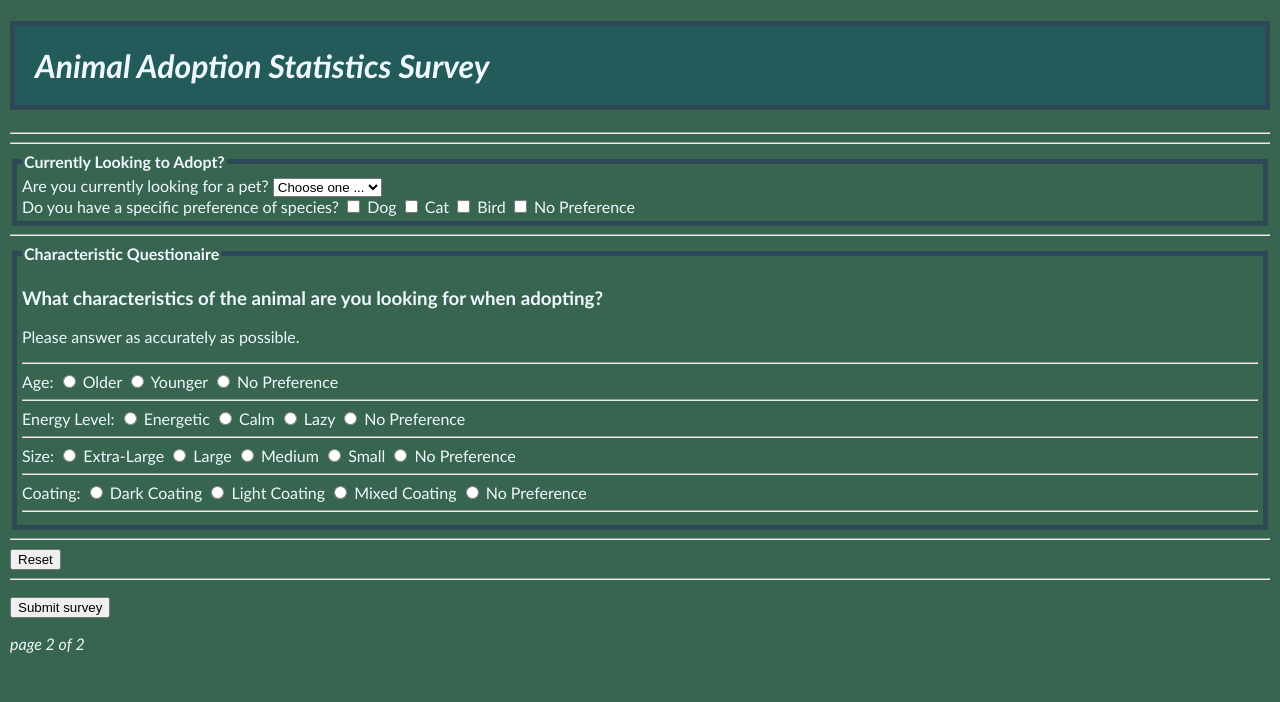
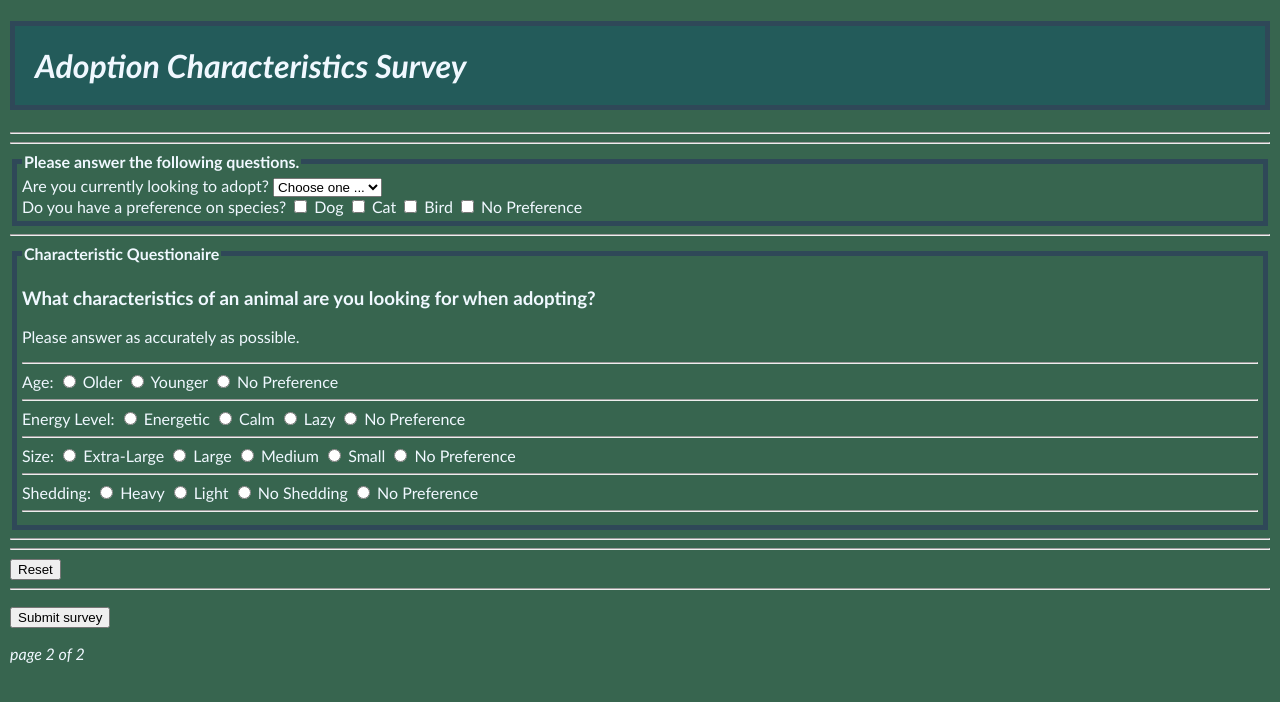
Before and after one commit to anguyen0102/aphommivong_HW7, a plain HTML site: page cheese.html in a window 1280 px wide. Drawn offline with Linux system fonts and the light colour scheme.

Commit message:
making changes to the survey

```diff
--- a/cheese.html
+++ b/cheese.html
@@ -8,17 +8,17 @@
     <link rel="stylesheet" href="./cooking_pan/butter.css">
 </head>
 <body>
-    <h1>Animal Adoption Statistics Survey</h1>
+    <h1>Adoption Characteristics Survey</h1>
 
 <form>
     <hr>
     <hr>
     <div>
         <fieldset>
-            <legend>Currently Looking to Adopt?</legend>
+            <legend>Please answer the following questions.</legend>
             <div>
-                <label for="adopting_yn"> Are you currently looking for a pet?
-                    <select name="adopting_yn" id="adopting_yn">
+                <label for="adopting_yn"> Are you currently looking to adopt?
+                    <select name="adopting_yn" id="adopting_yn" required>
                     <option value="" selected> Choose one ... </option>
                     <option value="Yes"> Yes </option>
                     <option value="No"> No </option>
@@ -27,7 +27,7 @@
                 </label>
             </div>
         <div>
-            <label for="dog"> Do you have a specific preference of species?
+            <label for="dog"> Do you have a preference on species?
                 <input type="checkbox" id="dog" name="species" value="dog"> Dog
             </label>
 
@@ -49,7 +49,7 @@
     <div>
         <fieldset>
         <legend>Characteristic Questionaire</legend>
-        <h3>What characteristics of the animal are you looking for when adopting?</h3>
+        <h3>What characteristics of an animal are you looking for when adopting?</h3>
         <p>
             Please answer as accurately as possible.
         </p>
@@ -110,16 +110,16 @@
             </div>
             <hr>
             <div>
-                <label for="Dark"> Coating:
-                    <input type="radio" id="Dark" name="coat" value ="Dark"> Dark Coating
+                <label for="heavy"> Shedding:
+                    <input type="radio" id="heavy" name="coat" value ="heavy"> Heavy
                 </label>
 
                 <label for="Light">
-                    <input type="radio" id="Light" name="coat" value="Light"> Light Coating
+                    <input type="radio" id="Light" name="coat" value="Light"> Light
                 </label>
 
-                <label for="Mixed">
-                    <input type="radio" id="Mixed" name="coat" value="Mixed"> Mixed Coating
+                <label for="no_shed">
+                    <input type="radio" id="no_shed" name="coat" value="no_shed"> No Shedding
                 </label>
 
                 <label for="none_coat">
@@ -129,6 +129,7 @@
             <hr>
         </fieldset>
     </div>
+        <hr>
         <hr>
         <input type="reset">
         <hr>
--- a/cooking_pan/butter.css
+++ b/cooking_pan/butter.css
@@ -34,3 +34,7 @@ hr {
 button {
     color: solid #cefbe3;
 }
+
+img {
+    border: solid 5px #2f4858;
+}
```
Also changed, not shown: bottom_bread.html (+5 -2 lines), index.html (+3 -4 lines).
